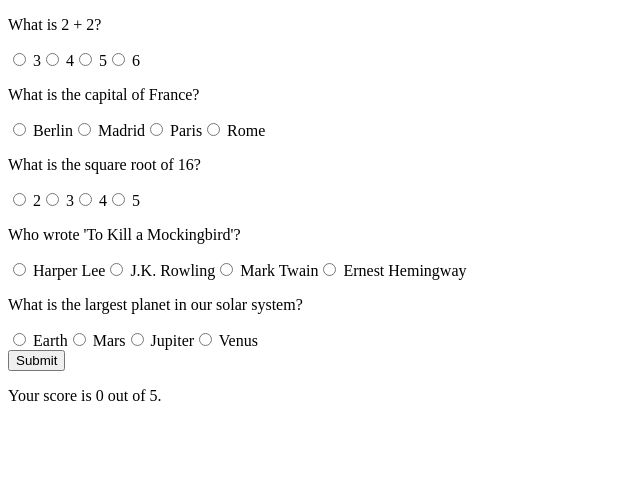
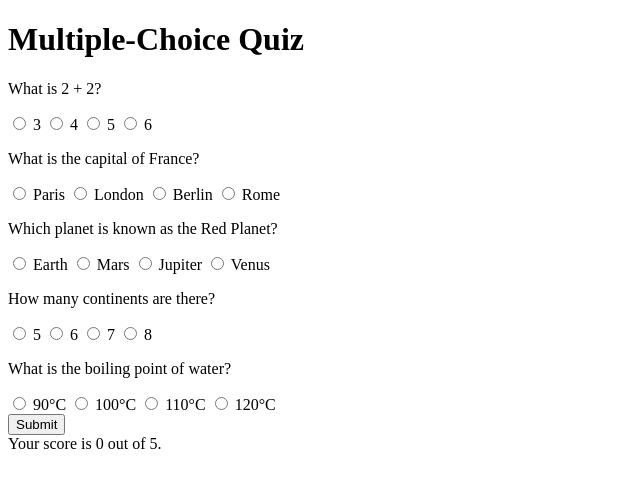
Before and after one commit to acciojob/quiz-with-session-9381741733, a website: page main.html in a window 1280 px wide. Both pictures are taken after a click on the button "Submit". Shown: the whole page, without its empty margins (0-640 px from the left). Drawn offline with Linux system fonts and the light colour scheme.

Commit message:
created a submission

```diff
--- a/main.html
+++ b/main.html
@@ -3,89 +3,93 @@
 <head>
     <meta charset="UTF-8">
     <meta name="viewport" content="width=device-width, initial-scale=1.0">
-    <title>Quiz App</title>
+    <title>Quiz</title>
+    <link rel="stylesheet" href="styles.css">
 </head>
 <body>
+    <div class="container">
+        <h1>Multiple-Choice Quiz</h1>
         <div id="questions"></div>
         <button id="submit">Submit</button>
-    <p id="score"></p>
-
+        <div id="score"></div>
+    </div>
     <script>
-        document.addEventListener("DOMContentLoaded", () => {
-            let questions = [
+        const quizData = [
             { question: "What is 2 + 2?", options: ["3", "4", "5", "6"], answer: "4" },
-                { question: "What is the capital of France?", options: ["Berlin", "Madrid", "Paris", "Rome"], answer: "Paris" },
-                { question: "What is the square root of 16?", options: ["2", "3", "4", "5"], answer: "4" },
-                { question: "Who wrote 'To Kill a Mockingbird'?", options: ["Harper Lee", "J.K. Rowling", "Mark Twain", "Ernest Hemingway"], answer: "Harper Lee" },
-                { question: "What is the largest planet in our solar system?", options: ["Earth", "Mars", "Jupiter", "Venus"], answer: "Jupiter" }
+            { question: "What is the capital of France?", options: ["Paris", "London", "Berlin", "Rome"], answer: "Paris" },
+            { question: "Which planet is known as the Red Planet?", options: ["Earth", "Mars", "Jupiter", "Venus"], answer: "Mars" },
+            { question: "How many continents are there?", options: ["5", "6", "7", "8"], answer: "7" },
+            { question: "What is the boiling point of water?", options: ["90°C", "100°C", "110°C", "120°C"], answer: "100°C" }
         ];
 
-            const questionContainer = document.getElementById("questions");
+        const questionsContainer = document.getElementById("questions");
         const submitButton = document.getElementById("submit");
         const scoreDisplay = document.getElementById("score");
 
         function loadQuiz() {
-                questionContainer.innerHTML = "";
-                questions.forEach((q, index) => {
+            quizData.forEach((q, index) => {
                 const questionDiv = document.createElement("div");
                 questionDiv.innerHTML = `<p>${q.question}</p>`;
+
                 q.options.forEach(option => {
                     const label = document.createElement("label");
-                        label.innerHTML = `<input type="radio" name="question${index}" value="${option}"> ${option}`;
+                    label.innerHTML = `
+                        <input type="radio" name="question${index}" value="${option}">
+                        ${option}
+                    `;
                     questionDiv.appendChild(label);
                 });
-                    questionContainer.appendChild(questionDiv);
+                questionsContainer.appendChild(questionDiv);
             });
-
-                setTimeout(loadProgress, 50);
         }
 
         function saveProgress() {
             const progress = {};
-                questions.forEach((_, index) => {
-                    const selectedOption = document.querySelector(`input[name="question${index}"]:checked`);
+            quizData.forEach((_, index) => {
+                const selectedOption = document.querySelector(`input[name='question${index}']:checked`);
                 if (selectedOption) {
                     progress[`question${index}`] = selectedOption.value;
                 }
             });
             sessionStorage.setItem("progress", JSON.stringify(progress));
-                console.log("Saved Progress:", sessionStorage.getItem("progress"));
         }
 
         function loadProgress() {
-                const savedProgress = JSON.parse(sessionStorage.getItem("progress"));
-                console.log("Loaded Progress:", savedProgress);
-                if (savedProgress) {
-                    Object.keys(savedProgress).forEach(key => {
-                        const radioButton = document.querySelector(`input[name="${key}"][value="${savedProgress[key]}"]`);
-                        if (radioButton) radioButton.checked = true;
+            const progress = JSON.parse(sessionStorage.getItem("progress")) || {};
+            Object.keys(progress).forEach(key => {
+                const radioInput = document.querySelector(`input[name='${key}'][value='${progress[key]}']`);
+                if (radioInput) {
+                    radioInput.checked = true;
+                }
             });
-                }
         }
 
         function calculateScore() {
             let score = 0;
-                questions.forEach((q, index) => {
-                    const selectedOption = document.querySelector(`input[name="question${index}"]:checked`);
+            quizData.forEach((q, index) => {
+                const selectedOption = document.querySelector(`input[name='question${index}']:checked`);
                 if (selectedOption && selectedOption.value === q.answer) {
                     score++;
                 }
             });
             localStorage.setItem("score", score);
-                scoreDisplay.textContent = `Your score is ${score} out of ${questions.length}.`;
-                console.log("Stored Score:", localStorage.getItem("score"));
+            scoreDisplay.innerText = `Your score is ${score} out of 5.`;
         }
 
-            questionContainer.addEventListener("change", saveProgress);
-            submitButton.addEventListener("click", calculateScore);
+        submitButton.addEventListener("click", () => {
+            calculateScore();
+        });
+
+        questionsContainer.addEventListener("change", saveProgress);
 
         loadQuiz();
+        loadProgress();
 
-            const savedScore = localStorage.getItem("score");
-            if (savedScore !== null) {
-                scoreDisplay.textContent = `Your last score was ${savedScore} out of ${questions.length}.`;
+        // Display stored score if exists
+        const storedScore = localStorage.getItem("score");
+        if (storedScore !== null) {
+            scoreDisplay.innerText = `Your last score was ${storedScore} out of 5.`;
         }
-        });
     </script>
 </body>
 </html>
```
Lines whose indentation alone changed are shown as unchanged.
